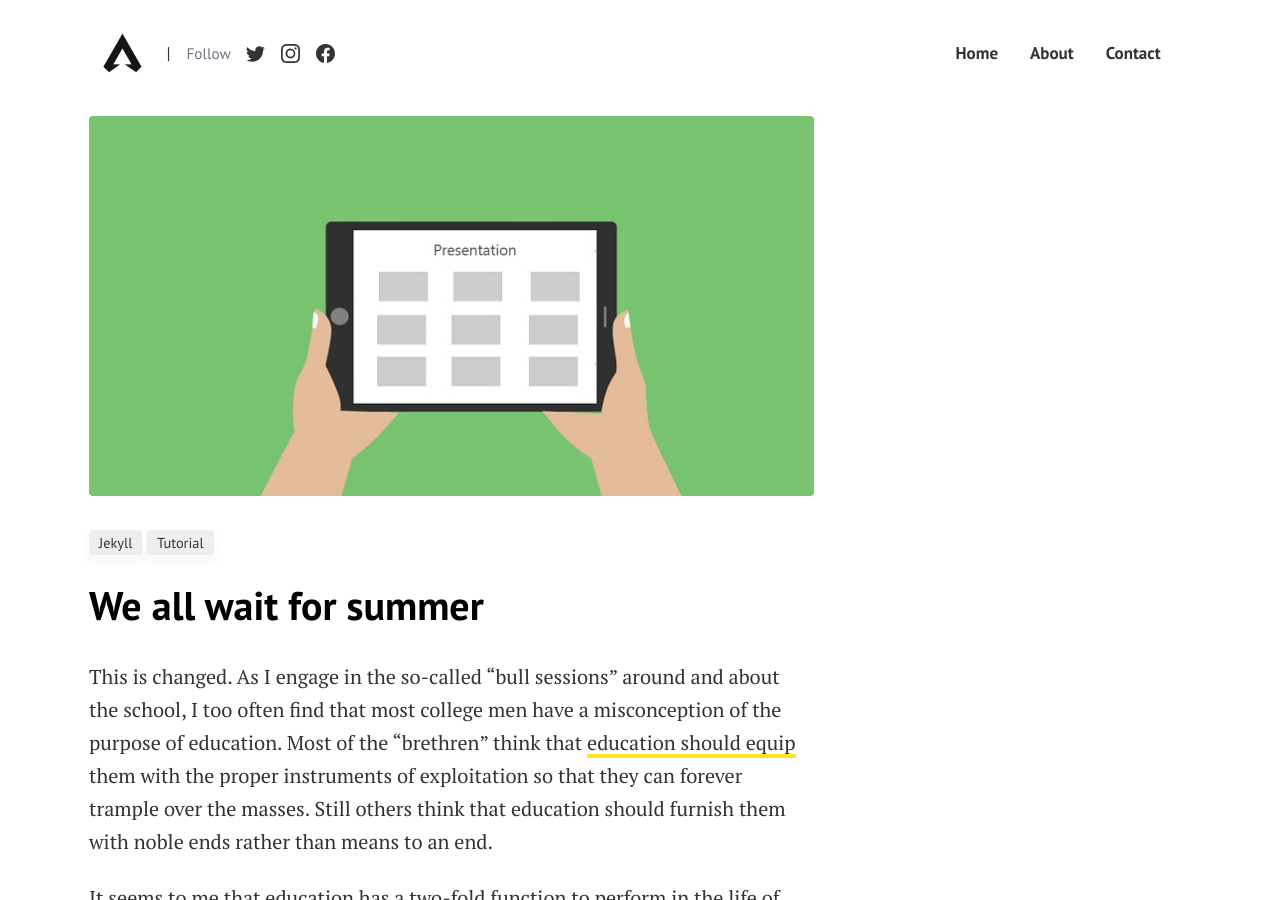
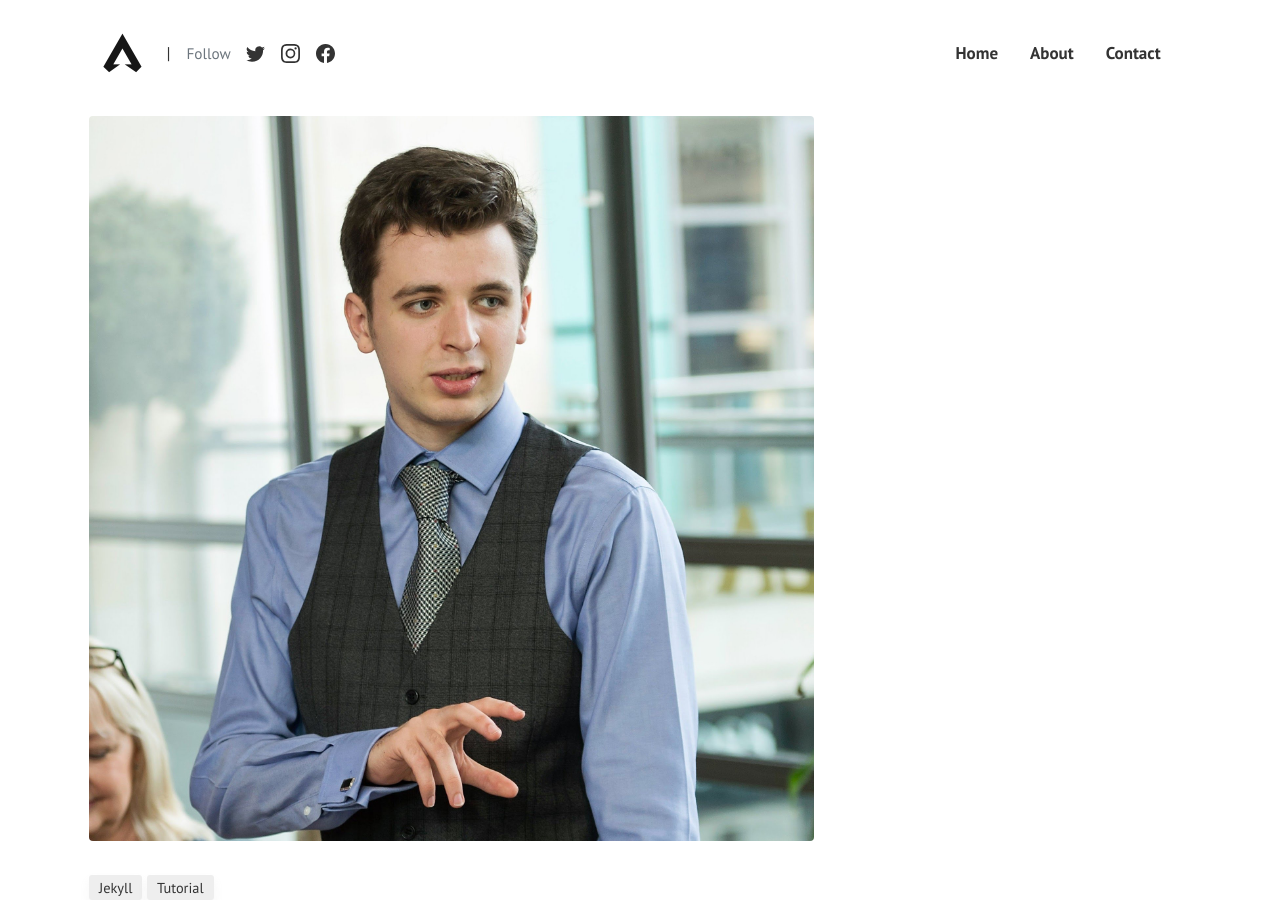
Before and after one commit to ghaxala/ghaxala.github.io, a Jekyll site: the page built from _posts/2020-01-12-we-all-wait-for-summer.md, in a window 1280 px wide and 900 px high. Built offline with Jekyll 4.4.1, drawn with Linux system fonts in a browser that asks for light colours; comment, search, counter and statistics services are not loaded.

Commit message:
Added image

```diff
--- a/_posts/2020-01-12-we-all-wait-for-summer.md
+++ b/_posts/2020-01-12-we-all-wait-for-summer.md
@@ -2,7 +2,7 @@
 layout: post
 title:  "We all wait for summer"
 categories: [ Jekyll, tutorial ]
-image: assets/images/1.jpg
+image: assets/images/pgl.jpg
 ---
 This is changed. As I engage in the so-called "bull sessions" around and about the school, I too often find that most college men have a misconception of the purpose of education. Most of the "brethren" think that <a href="#">education should equip</a> them with the proper instruments of exploitation so that they can forever trample over the masses. Still others think that education should furnish them with noble ends rather than means to an end.
 
```
Also changed, not shown: assets/images/pgl.jpg (added).
